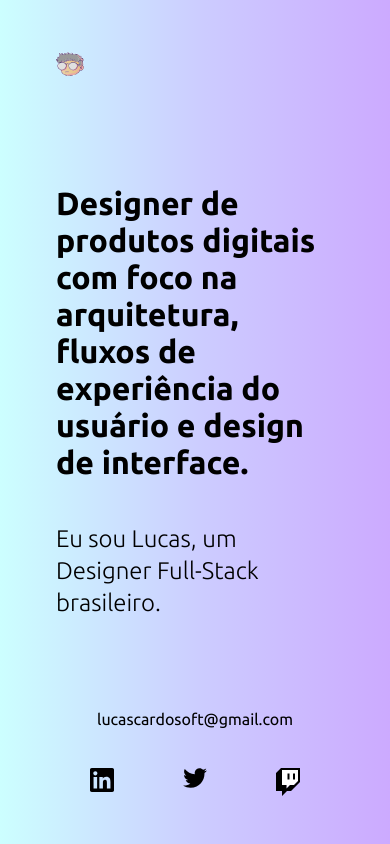
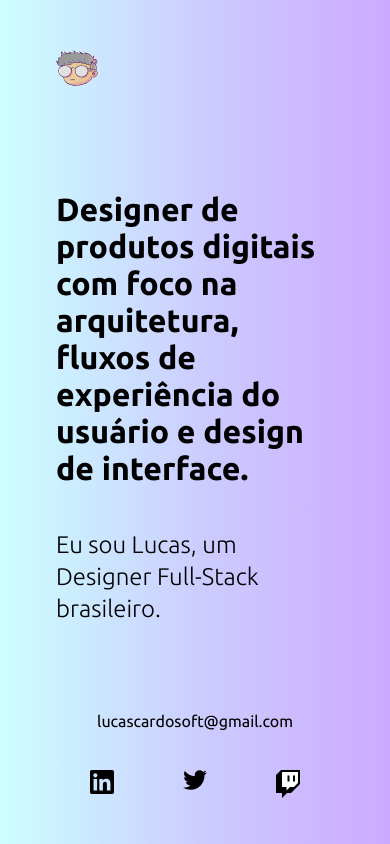
Before and after one commit to lucascardosoft/lucascardosoft, a plain HTML site: page index.html in a window 390 px wide. Drawn offline with Linux system fonts and the light colour scheme.

Commit message:
Update style.css

```diff
--- a/style.css
+++ b/style.css
@@ -9,7 +9,7 @@ body {
 }
 
 .logo {
-    width: 10%;
+    width: 5%;
 }
 p {
     width: 100%;
@@ -81,6 +81,10 @@ h2 {
         font-size: 2rem;
     }
 
+    .logo {
+        width: 15%;
+    }
+
     .me {
         line-height: 2rem;
     }
```
